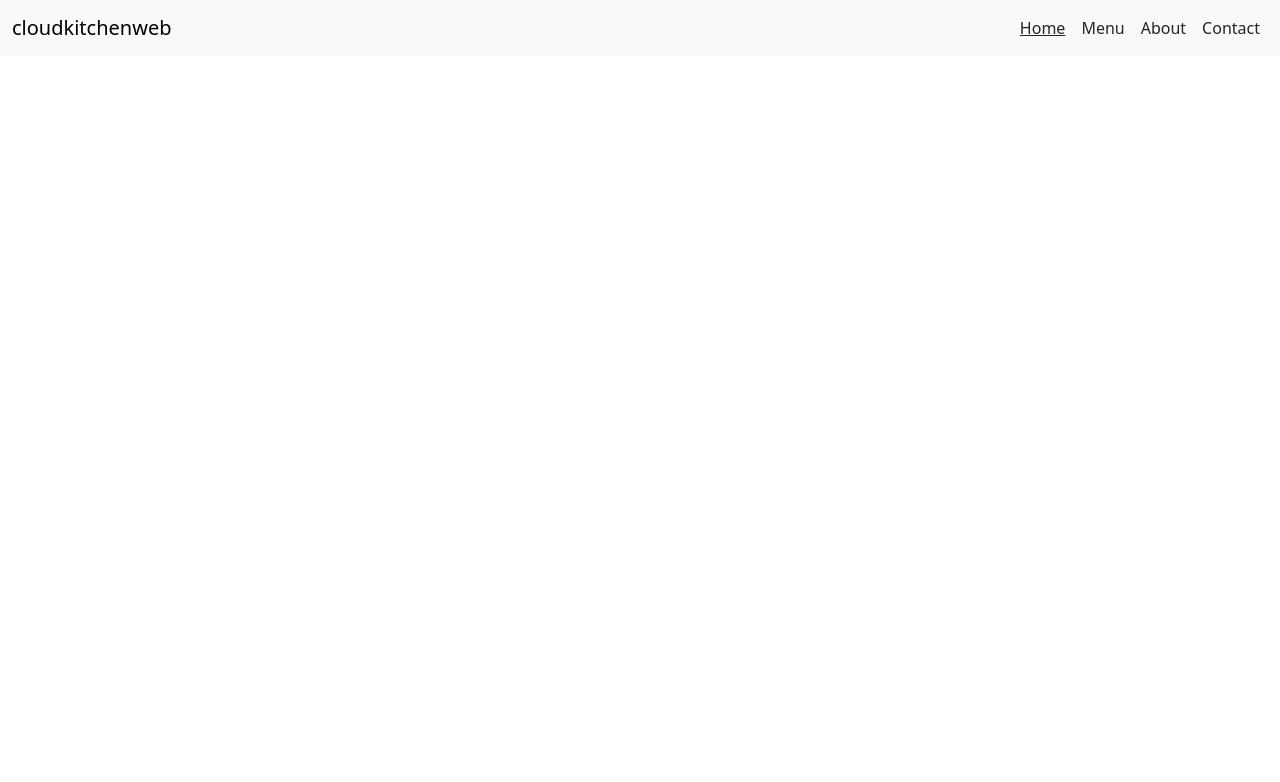
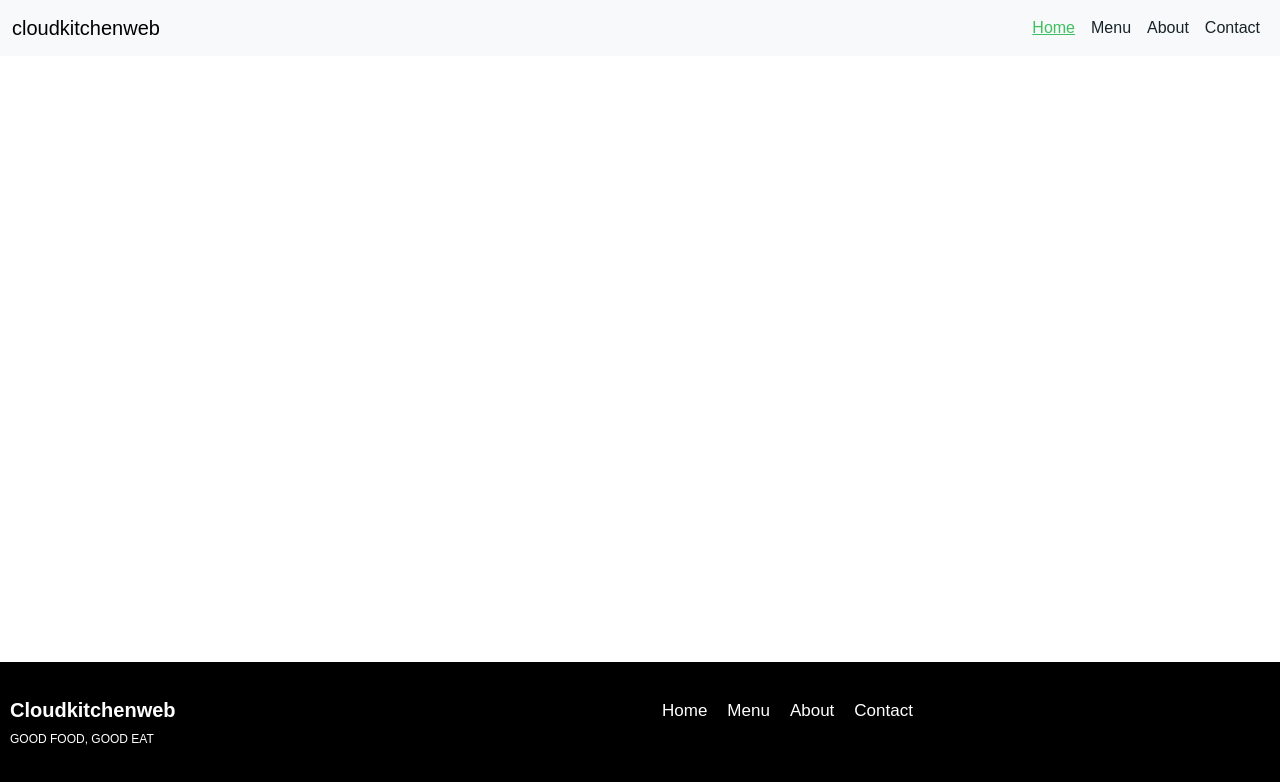
Before and after one commit to jasurbekyusuf/Food-App, an Angular app: page / in a window 1280 px wide. Shown: the top 782 px of the page. Built offline with nearby package versions, Linux system fonts and the light colour scheme.

Commit message:
COMPONENTS: Add Footer

```diff
--- a/src/app/app.component.html
+++ b/src/app/app.component.html
@@ -2,3 +2,5 @@
 <app-navbar></app-navbar>
 
 <router-outlet></router-outlet>
+<!-- footer  -->
+<app-footer></app-footer>
--- a/src/app/app.module.ts
+++ b/src/app/app.module.ts
@@ -4,11 +4,13 @@ import { BrowserModule } from '@angular/platform-browser';
 import { AppRoutingModule } from './app-routing.module';
 import { AppComponent } from './app.component';
 import { NavbarComponent } from './sharepage/navbar/navbar.component';
+import { FooterComponent } from './sharepage/footer/footer.component';
 
 @NgModule({
   declarations: [
     AppComponent,
-    NavbarComponent
+    NavbarComponent,
+    FooterComponent
   ],
   imports: [
     BrowserModule,
--- /dev/null
+++ b/src/app/sharepage/footer/footer.component.html
@@ -0,0 +1,23 @@
+<div class="container-fluid footer mt-5">
+  <div class="row">
+      <!-- name  -->
+      <div class="col-lg-6 mt-3 mb-3">
+          <h1>Cloudkitchenweb</h1>
+          <p>GOOD FOOD, GOOD EAT</p>
+      </div>
+      <!-- nav  -->
+      <div class="col-lg-4 mt-3 mb-3">
+          <a routerLink="">Home</a>
+          <a routerLink="menu">Menu</a>
+          <a routerLink="about">About</a>
+          <a routerLink="contact">Contact</a>
+      </div>
+      <!-- socialmedia -->
+      <div class="col-lg-2 mt-3 mb-3">
+          <a href="#" target="_blank"><i class="bi bi-facebook"></i></a>
+          <a href="#" target="_blank"><i class="bi bi-whatsapp"></i></a>
+          <a href="#" target="_blank"><i class="bi bi-instagram"></i></a>
+          <a href="#" target="_blank"><i class="bi bi-youtube"></i></a>
+      </div>
+  </div>
+</div>
--- /dev/null
+++ b/src/app/sharepage/footer/footer.component.scss
@@ -0,0 +1,34 @@
+.footer
+{
+  overflow: hidden;
+  position: sticky;
+  top: 100%;
+  background-color:#000;
+  padding: 20px 10px;
+}
+
+h1{
+  font-weight: bold;
+  color: #fff;
+  font-size: 20px;
+}
+
+p{
+  color: #fff;
+  font-size: 12px;
+}
+
+a{
+  color: #fff;
+  text-decoration: none;
+  padding: 0px 10px;
+  font-size: 17px;
+}
+
+a:hover{
+  color: var(--primary-color);
+}
+
+i{
+  padding: 0px 10px;
+}
--- a/src/styles.scss
+++ b/src/styles.scss
@@ -1 +1,16 @@
 /* You can add global styles to this file, and also import other style files */
+*
+{
+  padding: 0;
+  margin: 0;
+}
+:root
+{
+  --primary-color:#3FC060;
+  --secondary-color:#162328;
+}
+body
+{
+  height: 100vh;
+  font-family: Arial, Helvetica, sans-serif;
+}
```
Also changed, not shown: src/app/sharepage/footer/footer.component.ts (added, +10 -0 lines), 1 other file (tests, documents, lock files or other folders).
